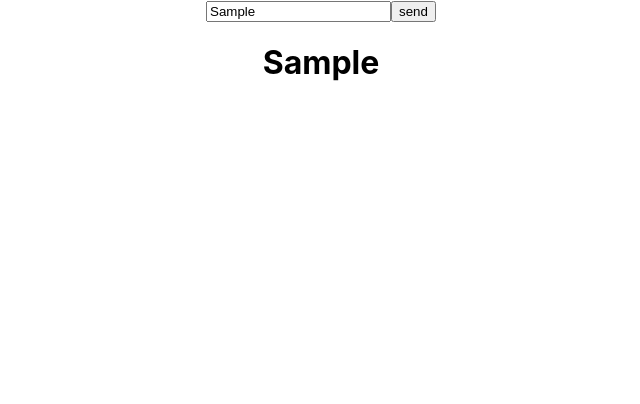
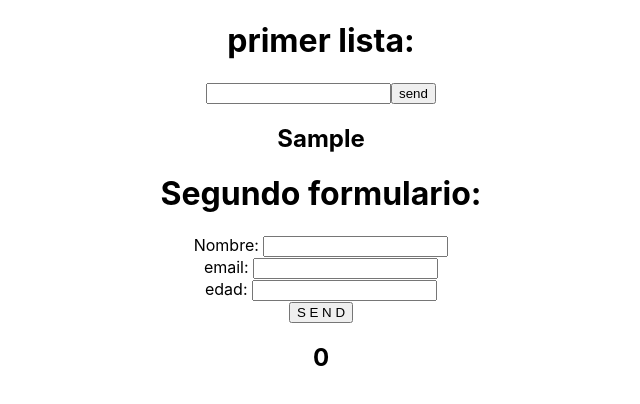
Before and after one commit to danielrb97/exercise1, a React (Create React App) app in the folder exercise/: page / in a window 1280 px wide. Both pictures are taken after typing "Sample" into the empty fields and a click on the button "send". Shown: the top 404 px of the page, without its empty margins (319-959 px from the left). Built offline with nearby package versions, Linux system fonts and the light colour scheme.

Commit message:
segundo ejercicio

```diff
--- a/exercise/package.json
+++ b/exercise/package.json
@@ -12,6 +12,7 @@
     "@types/react-dom": "^18.2.6",
     "react": "^18.2.0",
     "react-dom": "^18.2.0",
+    "react-hook-form": "^7.45.1",
     "react-scripts": "5.0.1",
     "typescript": "^4.9.5",
     "web-vitals": "^2.1.4"
--- a/exercise/src/App.tsx
+++ b/exercise/src/App.tsx
@@ -1,33 +1,93 @@
 import React, {useState} from 'react';
+import { useForm } from "react-hook-form";
 import './App.css';
+
+interface intList{
+  name:string;
+}
+
+interface IntObj{
+  name:string;
+  email:string;
+  edad: number;
+
+}
+
+
+function ComponenteHijo({newList}:{newList:intList[]}){
+  return(
+    <div>
+        {
+          newList.map((list:intList, id:number)=>{
+            return <h2 key={id}>{newList[id].name}</h2>
+          })
+        }
+    </div>
+  )
+}
+
+function ComponenteHermano(){
+  const {register, handleSubmit} = useForm<IntObj>();
+  const [newUser, setNewUser] = useState({});
+  const [newName, setNewName] = useState('');
+  const [newEmai, setNewEmail] = useState('');
+  const [newEdad, setNewEdad] = useState(Number);
+//preguntar duda, se podria usar un async y un await? ya que me aparece mas abajo que no existe los parametros que quiero
+  const onSubmitHandler  = (data:IntObj) =>{
+    setNewUser(data);
+    console.log(data);
+    setNewName(data.name);
+    setNewEmail(data.email);
+    setNewEdad(data.edad);
+
+
+  }
+
+  return(
+    <div>
+      <h1>Segundo formulario: </h1>
+        <form onSubmit={handleSubmit(onSubmitHandler)}>
+          <label>Nombre: </label>
+          <input type="text" {...register("name")} /><br/>
+          <label>email: </label>
+          <input type="text" {...register("email")} /><br/>
+          <label>edad: </label>
+          <input type="text" {...register("edad")} /><br/>
+          <input type='submit' value='S E N D'  />
+        </form>
+        <h2>{newName}</h2>
+        <h2>{newEmai}</h2>
+        <h2>{newEdad}</h2>
+    </div>
+  )
+}
+
 
 function App() {
 
-  const [name, setName] = useState('');
   const [newName, setNewName] = useState('');
+  const [newList, setNewList] = useState<intList[]>([]);
 
 
   const handleName = (name: string) =>{
-    setName(name)
+      const list: intList[] = [...newList, {name}];
+      setNewList(list);
+      setNewName('');
+
   }
 
-
-
-  /*
-  const handleName = (e: React.FormEvent<HTMLFormElement>) =>{
-    e.preventDefault();
-    console.log(name)
-  }
-  */
 
   return (
     <div className="App">
         <form onSubmit={e => e.preventDefault()} >
-          <input type="text" onChange={e => setNewName(e.target.value)}  />
+          <h1>primer lista:</h1>
+          <input type="text" onChange={e => setNewName(e.target.value)} value={newName}  />
           <button onClick={() => handleName(newName)}>send</button>
         </form>
-
-        <h1>{name}</h1>
+        <div>
+            <ComponenteHijo newList={newList} />
+            <ComponenteHermano/>
+        </div>
     </div>
   );
 }
```
Also changed, not shown: 1 other file (tests, documents, lock files or other folders).
